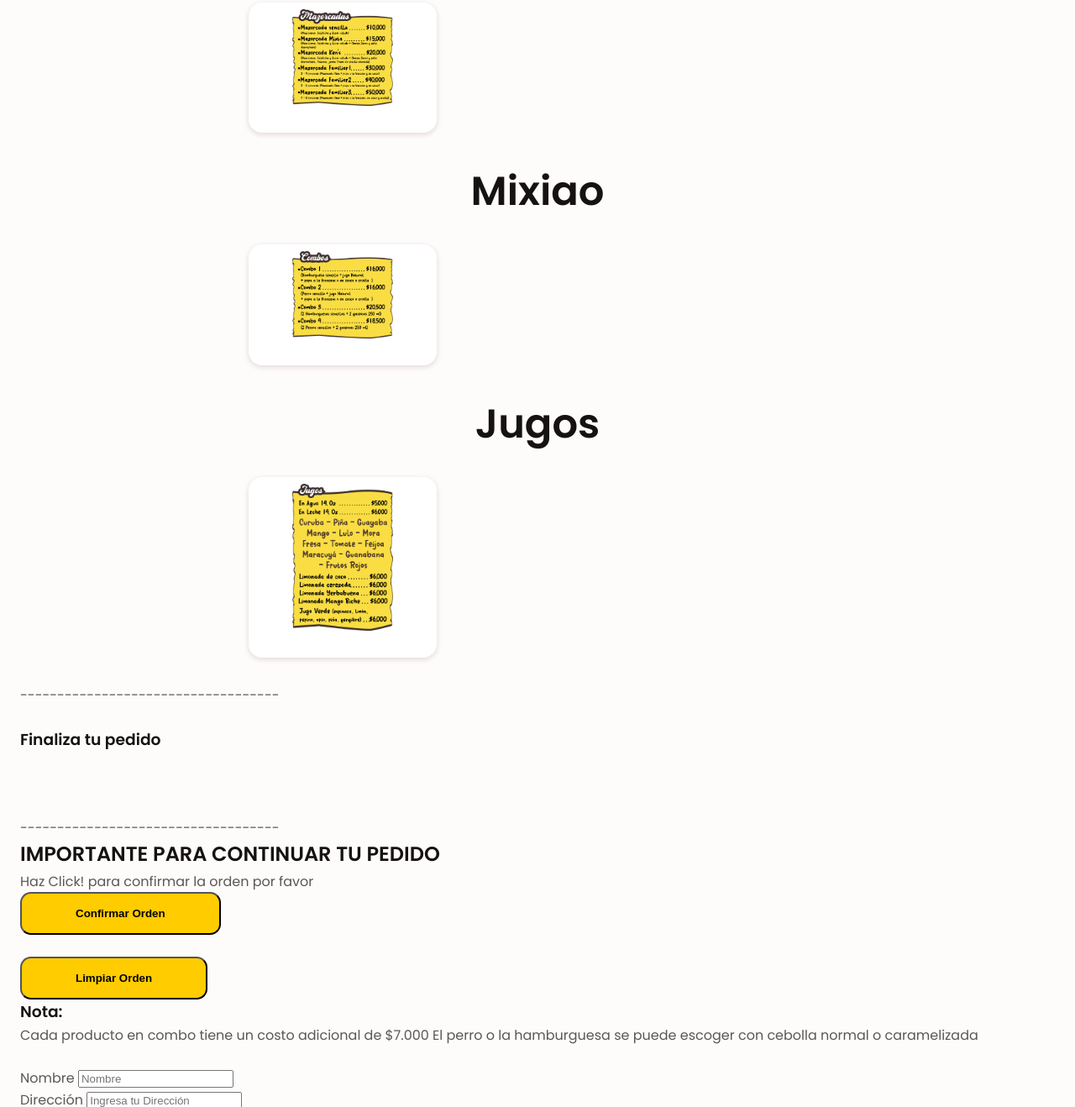
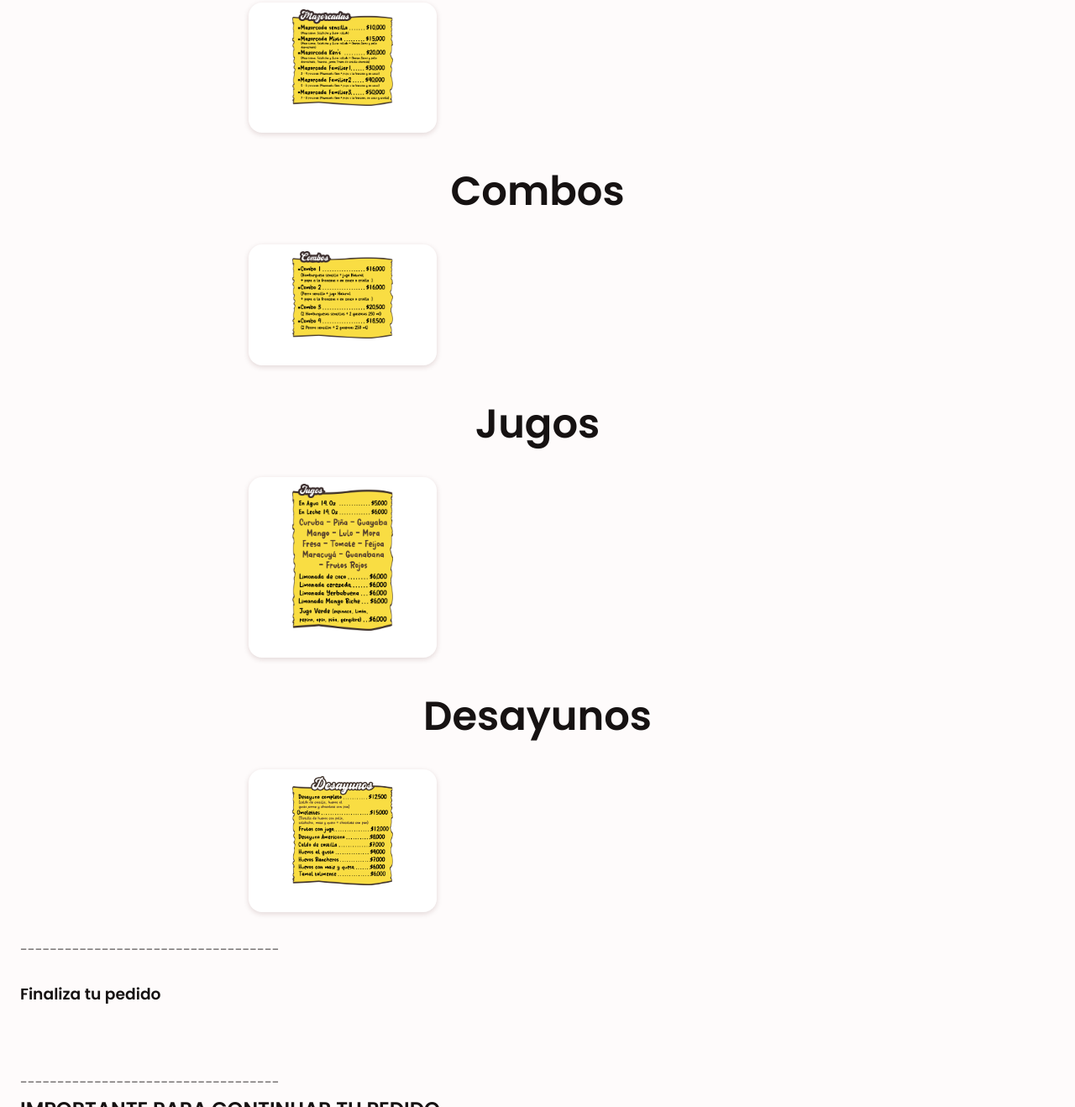
Before and after one commit to Rhamas01/me, a plain HTML site: page index.html in a window 1280 px wide. Shown: the part 1785-3103 px from the top of the page at 84% size. Drawn offline with nearby package versions, Linux system fonts and the light colour scheme.

Commit message:
Update index.html

```diff
--- a/index.html
+++ b/index.html
@@ -123,9 +123,9 @@
                 </div>
 
 
-                <!--========== MIXIAO ==========-->
+                <!--========== COMBOS ==========-->
 
-                <h2 class="section-title" id="mixiao">Mixiao</h2>
+                <h2 class="section-title" id="mixiao">Combos</h2>
 
                 <div class="accessory__container bd-grid">
 
@@ -135,7 +135,7 @@
                     </div>
                 </div>
 
-                     <!--========== MIXIAO ==========-->
+                     <!--========== Jugos ==========-->
 
                 <h2 class="section-title" id="jugos">Jugos</h2>
 
@@ -143,6 +143,19 @@
 
                     <div class="accessory__content">
                         <img src="assets/img/jugos.png" alt="" class="accessory__img">
+
+                    </div>
+                </div>
+
+
+                        <!--========== DESAYUNOS ==========-->
+
+                <h2 class="section-title" id="jugos">Desayunos</h2>
+
+                <div class="accessory__container bd-grid">
+
+                    <div class="accessory__content">
+                        <img src="assets/img/desayunos.png" alt="" class="accessory__img">
 
                     </div>
                 </div>
```
